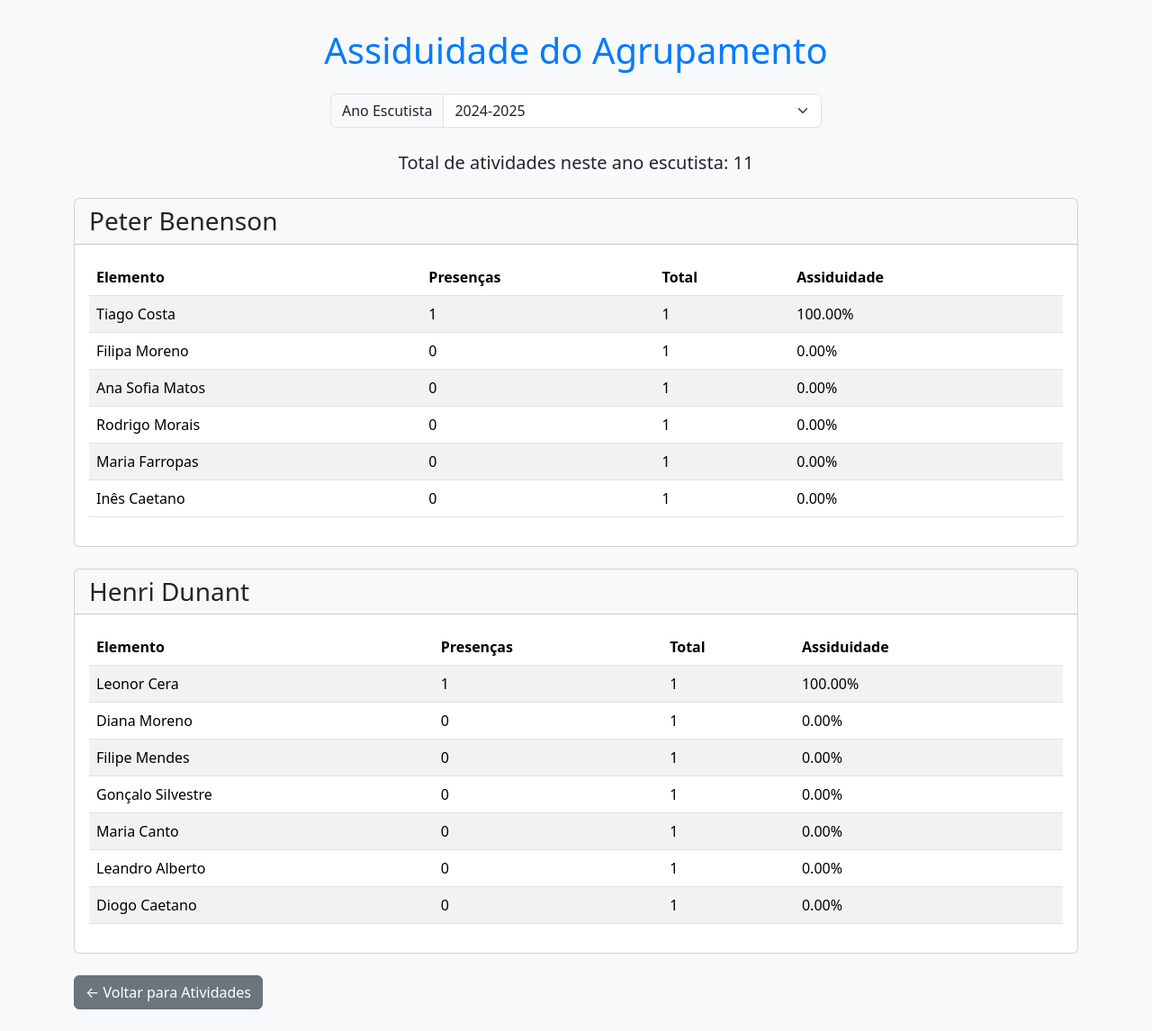
After one commit to tiagocosta26/gestor_presencas, a Flask app: page /assiduidade in a window 1280 px wide. The commit adds this page. Shown: the whole page at 90% size. Run offline with Flask 3, Linux system fonts and the light colour scheme.

Commit message:
assiduidade done

```diff
--- a/app.py
+++ b/app.py
@@ -2,6 +2,7 @@ from flask import Flask, render_template, request, redirect, url_for, jsonify, s
 import csv, os, re, json
 from collections import defaultdict
 from werkzeug.utils import secure_filename
+from datetime import datetime # Importação necessária
 
 app = Flask(__name__)
 
@@ -301,10 +302,8 @@ def tesouraria():
 
         guardar_folha_caixa(entidade, folha_caixa)
 
-        # Redirecionar para evitar o aviso de ressubmissão do formulário
         return redirect(url_for('tesouraria', entidade_ativa=entidade))
 
-    # A partir daqui, a rota é tratada com GET
     folhas_caixa = {
         "Clan": sorted(carregar_folha_caixa("Clan"), key=lambda x: x['data']),
     }
@@ -323,5 +322,81 @@ def uploaded_file(filename):
     """Rota para servir ficheiros guardados no diretório de uploads."""
     return send_from_directory(app.config['UPLOAD_FOLDER'], filename)
 
+@app.route("/assiduidade", methods=["GET", "POST"])
+def assiduidade():
+    """Calcula e exibe a assiduidade por pessoa e tribo para um ano escutista."""
+    ano_selecionado = request.form.get("ano_escotista")
+    if not ano_selecionado:
+        # Padrão: ano escutista atual (Outubro do ano anterior a Setembro do ano atual)
+        hoje = datetime.now()
+        ano_selecionado = hoje.year
+        if hoje.month < 10:
+            ano_selecionado -= 1
+        ano_selecionado = str(ano_selecionado)
+
+    # Definir o intervalo do ano escutista
+    ano_inicio = int(ano_selecionado)
+    ano_fim = ano_inicio + 1
+    data_inicio = datetime(ano_inicio, 10, 1)
+    data_fim = datetime(ano_fim, 9, 30)
+
+    # Processar os ficheiros de atividades
+    assiduidade_por_tribo = defaultdict(lambda: defaultdict(lambda: {'presente': 0, 'total': 0}))
+    atividades_do_ano = 0
+
+    ficheiros = [f for f in os.listdir(DIRETORIO_PRESENCAS) if f.endswith(".csv")]
+    for ficheiro in ficheiros:
+        try:
+            data_str = ficheiro.split('_')[1]
+            data_atividade = datetime.strptime(data_str, "%Y-%m-%d")
+
+            if data_inicio <= data_atividade <= data_fim:
+                atividades_do_ano += 1
+                caminho = os.path.join(DIRETORIO_PRESENCAS, ficheiro)
+                with open(caminho, newline="", encoding="utf-8-sig") as f:
+                    reader = csv.DictReader(f)
+                    for row in reader:
+                        tribo = row['Tribo']
+                        elemento = row['Elemento']
+                        presente = row['Presente']
+
+                        assiduidade_por_tribo[tribo][elemento]['total'] += 1
+                        if presente == "Sim":
+                            assiduidade_por_tribo[tribo][elemento]['presente'] += 1
+        except Exception as e:
+            print(f"Erro ao processar o ficheiro {ficheiro}: {e}")
+
+    # Calcular as percentagens
+    for tribo in assiduidade_por_tribo:
+        for elemento in assiduidade_por_tribo[tribo]:
+            dados = assiduidade_por_tribo[tribo][elemento]
+            if dados['total'] > 0:
+                dados['percentagem'] = (dados['presente'] / dados['total']) * 100
+            else:
+                dados['percentagem'] = 0
+
+    # Obter anos escutistas para o seletor
+    anos_disponiveis = set()
+    for ficheiro in os.listdir(DIRETORIO_PRESENCAS):
+        if len(ficheiro.split('_')) > 1:
+            try:
+                data_str = ficheiro.split('_')[1]
+                data_atividade = datetime.strptime(data_str, "%Y-%m-%d")
+                ano_escotista = data_atividade.year
+                if data_atividade.month >= 10:
+                    anos_disponiveis.add(str(ano_escotista))
+                else:
+                    anos_disponiveis.add(str(ano_escotista - 1))
+            except Exception:
+                pass
+
+    anos_disponiveis = sorted(list(anos_disponiveis), reverse=True)
+
+    return render_template("assiduidade.html",
+                           assiduidade_por_tribo=assiduidade_por_tribo,
+                           atividades_do_ano=atividades_do_ano,
+                           anos_disponiveis=anos_disponiveis,
+                           ano_selecionado=ano_selecionado)
+
 if __name__ == "__main__":
     app.run(debug=True)
--- /dev/null
+++ b/registos/guiikgkgb_2025-08-23_a_2025-08-23.csv
@@ -0,0 +1,7 @@
+Atividade,Data Início,Data Fim,Tribo,Elemento,Cargos,Presente
+guiikgkgb,2025-08-23,2025-08-23,Peter Benenson,Tiago Costa,Guia,Sim
+guiikgkgb,2025-08-23,2025-08-23,Peter Benenson,Filipa Moreno,"Sub-Guia, Tesoureiro",Não
+guiikgkgb,2025-08-23,2025-08-23,Peter Benenson,Ana Sofia Matos,"Secretário, Relações Públicas",Não
+guiikgkgb,2025-08-23,2025-08-23,Peter Benenson,Rodrigo Morais,Socorrista,Não
+guiikgkgb,2025-08-23,2025-08-23,Peter Benenson,Maria Farropas,Guarda-Material,Não
+guiikgkgb,2025-08-23,2025-08-23,Peter Benenson,Inês Caetano,"Animador, Cozinheiro",Não
--- /dev/null
+++ b/registos/sdadx_2025-08-23_a_2025-08-23.csv
@@ -0,0 +1,8 @@
+Atividade,Data Início,Data Fim,Tribo,Elemento,Cargos,Presente
+sdadx,2025-08-23,2025-08-23,Henri Dunant,Leonor Cera,"Guia, Tesoureiro",Sim
+sdadx,2025-08-23,2025-08-23,Henri Dunant,Diana Moreno,Sub-Guia,Não
+sdadx,2025-08-23,2025-08-23,Henri Dunant,Filipe Mendes,Cozinheiro,Não
+sdadx,2025-08-23,2025-08-23,Henri Dunant,Gonçalo Silvestre,Secretário,Não
+sdadx,2025-08-23,2025-08-23,Henri Dunant,Maria Canto,"Animador, Relações Públicas",Não
+sdadx,2025-08-23,2025-08-23,Henri Dunant,Leandro Alberto,Socorrista,Não
+sdadx,2025-08-23,2025-08-23,Henri Dunant,Diogo Caetano,Guarda-Material,Não
--- /dev/null
+++ b/templates/assiduidade.html
@@ -0,0 +1,86 @@
+<!DOCTYPE html>
+<html lang="pt">
+<head>
+    <meta charset="UTF-8-sig">
+    <meta name="viewport" content="width=device-width, initial-scale=1.0">
+    <title>Assiduidade</title>
+    <link href="https://cdn.jsdelivr.net/npm/bootstrap@5.3.3/dist/css/bootstrap.min.css" rel="stylesheet">
+    <style>
+        body {
+            background-color: #f8f9fa;
+        }
+        .container {
+            margin-top: 2rem;
+        }
+        h1 {
+            color: #007bff;
+        }
+    </style>
+</head>
+<body class="container">
+    <h1 class="text-center">Assiduidade do Agrupamento</h1>
+
+    <div class="row my-4">
+        <div class="col-md-6 offset-md-3">
+            <form action="{{ url_for('assiduidade') }}" method="post">
+                <div class="input-group">
+                    <label for="ano_escotista" class="input-group-text">Ano Escutista</label>
+                    <select class="form-select" name="ano_escotista" id="ano_escotista" onchange="this.form.submit()">
+                        {% for ano in anos_disponiveis %}
+                            <option value="{{ ano }}" {% if ano == ano_selecionado %}selected{% endif %}>
+                                {{ ano }}-{{ ano|int + 1 }}
+                            </option>
+                        {% endfor %}
+                    </select>
+                </div>
+            </form>
+        </div>
+    </div>
+
+    {% if atividades_do_ano > 0 %}
+    <p class="text-center fs-5">Total de atividades neste ano escutista: {{ atividades_do_ano }}</p>
+    {% endif %}
+
+    {% if assiduidade_por_tribo %}
+        {% for tribo, membros in assiduidade_por_tribo.items() %}
+            <div class="card my-4">
+                <div class="card-header">
+                    <h3 class="mb-0">{{ tribo }}</h3>
+                </div>
+                <div class="card-body">
+                    <table class="table table-hover table-striped">
+                        <thead>
+                            <tr>
+                                <th>Elemento</th>
+                                <th>Presenças</th>
+                                <th>Total</th>
+                                <th>Assiduidade</th>
+                            </tr>
+                        </thead>
+                        <tbody>
+                            {% for nome, dados in membros.items() %}
+                                <tr>
+                                    <td>{{ nome }}</td>
+                                    <td>{{ dados.presente }}</td>
+                                    <td>{{ dados.total }}</td>
+                                    <td>{{ '%.2f'|format(dados.percentagem) }}%</td>
+                                </tr>
+                            {% endfor %}
+                        </tbody>
+                    </table>
+                </div>
+            </div>
+        {% endfor %}
+    {% else %}
+        <div class="alert alert-warning text-center mt-4">
+            Não há dados de assiduidade para o ano selecionado.
+        </div>
+    {% endif %}
+
+    <div class="d-flex justify-content-start mt-4 mb-4">
+        <a href="{{ url_for('atividades') }}" class="btn btn-secondary">← Voltar para Atividades</a>
+    </div>
+
+    <script src="https://cdn.jsdelivr.net/npm/bootstrap@5.3.3/dist/js/bootstrap.bundle.min.js"></script>
+</body>
+</html>
--- a/templates/atividades.html
+++ b/templates/atividades.html
@@ -34,8 +34,9 @@
       {% endfor %}
     </ul>
   {% endfor %}
-  <div class="d-flex justify-content-start mt-4 mb-4">
-  <a href="{{ url_for('index') }}" class="btn btn-secondary">← Voltar</a>
+  <div class="d-flex justify-content-between align-items-center mb-4">
+    <a href="{{ url_for('index') }}" class="btn btn-secondary">← Voltar</a>
+    <a href="{{ url_for('assiduidade') }}" class="btn btn-primary">Ver Assiduidade</a>
 </div>
 </body>
 </html>
```
